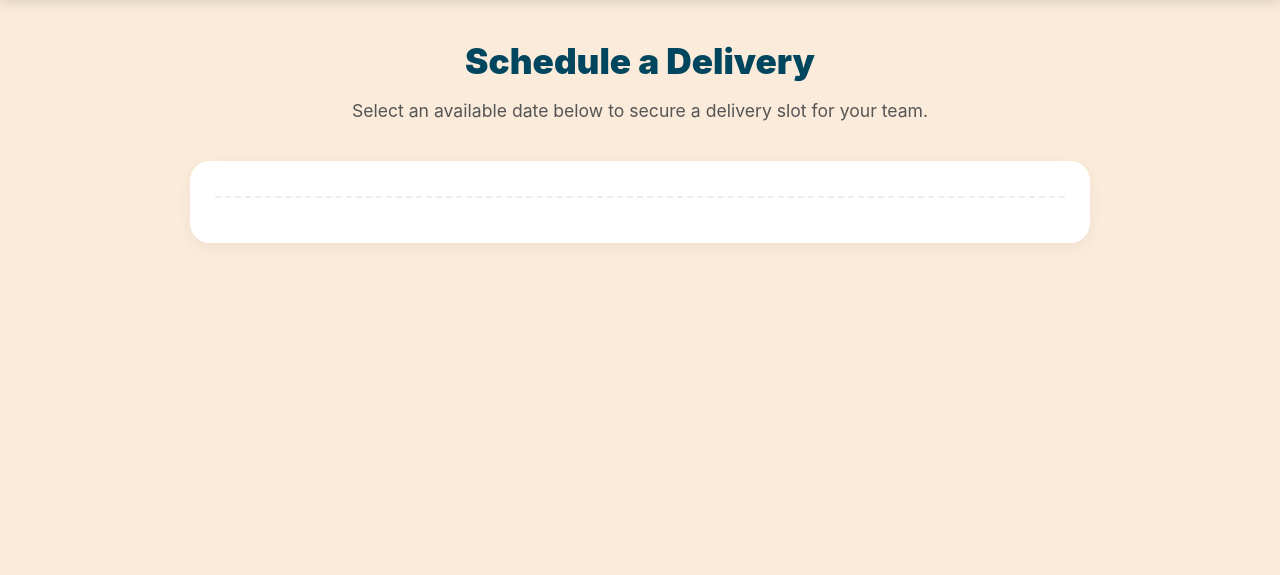
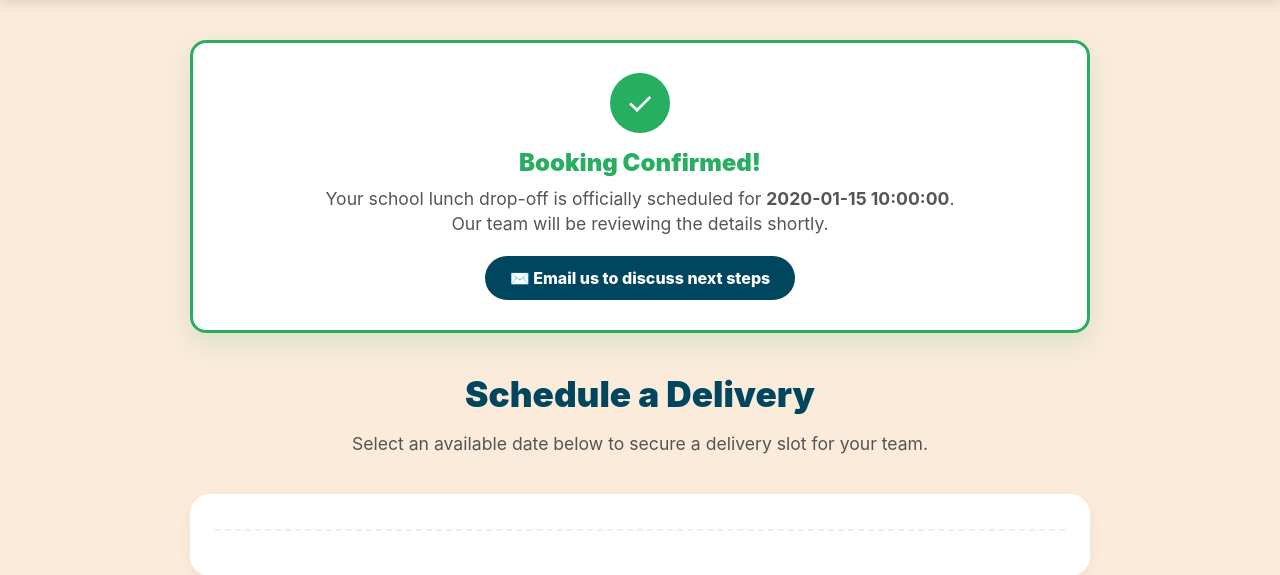
Before and after one commit to conner-kadz/betterday-app, a Flask app: template templates/index.html in a window 1280 px wide. Shown: the part 89-664 px from the top of the page. Run offline with Flask 3, Linux system fonts and the light colour scheme; the template is opened without the code that fills it: most values are stand-ins (such as "Sample title", 1, 10 or a date in 2020).

Commit message:
Update index.html

```diff
--- a/templates/index.html
+++ b/templates/index.html
@@ -16,6 +16,25 @@
         .hero h1 { font-size: 2.2rem; font-weight: 900; margin-bottom: 10px; }
         .hero p { font-size: 1.1rem; color: #555; }
 
+        /* SUCCESS BANNER STYLING */
+        .success-banner {
+            background: white; border-radius: 16px; padding: 30px; margin-bottom: 40px;
+            text-align: center; box-shadow: 0 10px 25px rgba(39, 174, 96, 0.15);
+            border: 3px solid #27ae60; position: relative; overflow: hidden;
+        }
+        .success-icon {
+            width: 60px; height: 60px; background: #27ae60; color: white; border-radius: 50%;
+            display: flex; align-items: center; justify-content: center; font-size: 2rem;
+            margin: 0 auto 15px auto;
+        }
+        .success-title { font-size: 1.5rem; font-weight: 900; color: #27ae60; margin: 0 0 10px 0; }
+        .success-text { font-size: 1.1rem; color: #555; margin: 0 0 20px 0; line-height: 1.4; }
+        .contact-btn {
+            display: inline-block; background: var(--dark); color: white; padding: 12px 25px;
+            border-radius: 50px; text-decoration: none; font-weight: 800; transition: 0.2s;
+        }
+        .contact-btn:hover { background: var(--primary); transform: translateY(-2px); box-shadow: 0 4px 10px rgba(78,162,253,0.3); }
+
         .week-block { background: var(--white); border-radius: 20px; padding: 25px; margin-bottom: 25px; box-shadow: 0 5px 15px rgba(0,0,0,0.05); }
         .week-title { font-size: 1.2rem; font-weight: 800; border-bottom: 2px dashed #eee; padding-bottom: 10px; margin-bottom: 20px; text-transform: uppercase; color: var(--dark); }
 
@@ -28,11 +47,9 @@
             transition: 0.2s; display: block;
         }
 
-        /* Available */
         .day-card.available { background: white; border-color: var(--primary); color: var(--primary); }
         .day-card.available:hover { background: var(--primary); color: white; transform: translateY(-3px); box-shadow: 0 5px 15px rgba(78, 162, 253, 0.3); }
 
-        /* Blocked / Past */
         .day-card.unavailable { opacity: 0.5; cursor: not-allowed; pointer-events: none; background: #eee; border-color: #ddd; }
         .status-badge { font-size: 0.7rem; text-transform: uppercase; font-weight: 900; background: #ddd; padding: 3px 8px; border-radius: 4px; display: inline-block; margin-top: 5px; }
         .day-card.available .status-badge { display: none; }
@@ -44,6 +61,21 @@
     </div>
 
     <div class="container">
+
+        {% if booked_date %}
+        <div class="success-banner">
+            <div class="success-icon">✓</div>
+            <h2 class="success-title">Booking Confirmed!</h2>
+            <p class="success-text">
+                Your school lunch drop-off is officially scheduled for <strong>{{ booked_date }}</strong>.<br>
+                Our team will be reviewing the details shortly.
+            </p>
+            <a href="mailto:amy@eatbetterday.ca?subject=Next Steps for {{ booked_date }} Delivery" class="contact-btn">
+                ✉️ Email us to discuss next steps
+            </a>
+        </div>
+        {% endif %}
+
         <div class="hero">
             <h1>Schedule a Delivery</h1>
             <p>Select an available date below to secure a delivery slot for your team.</p>
```
